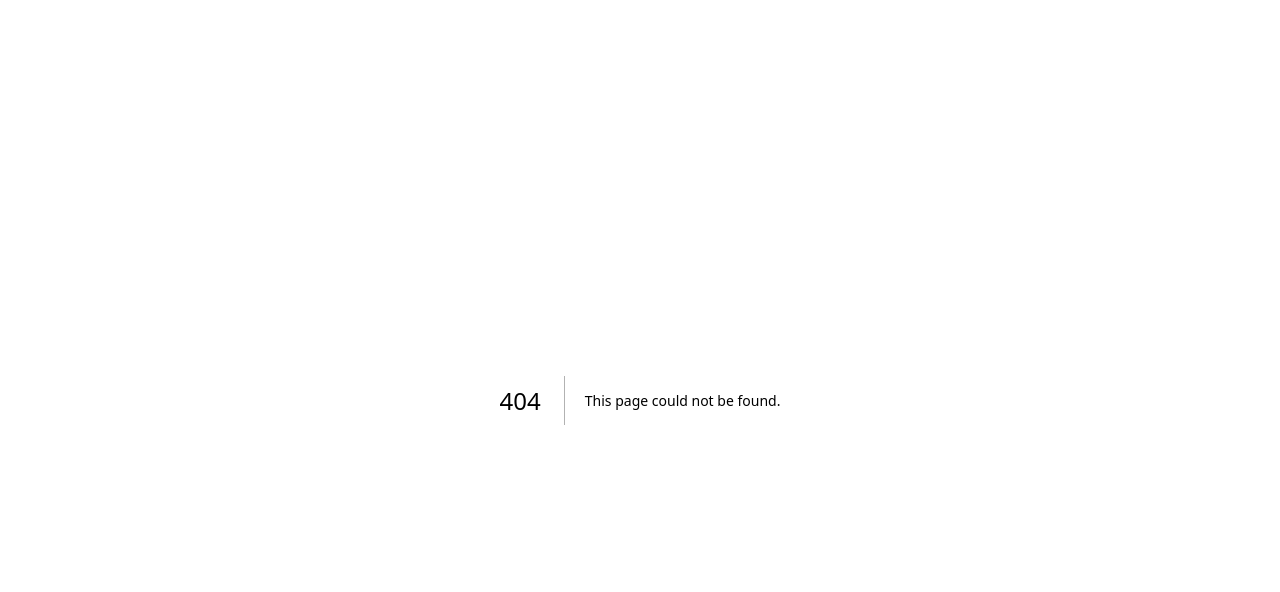
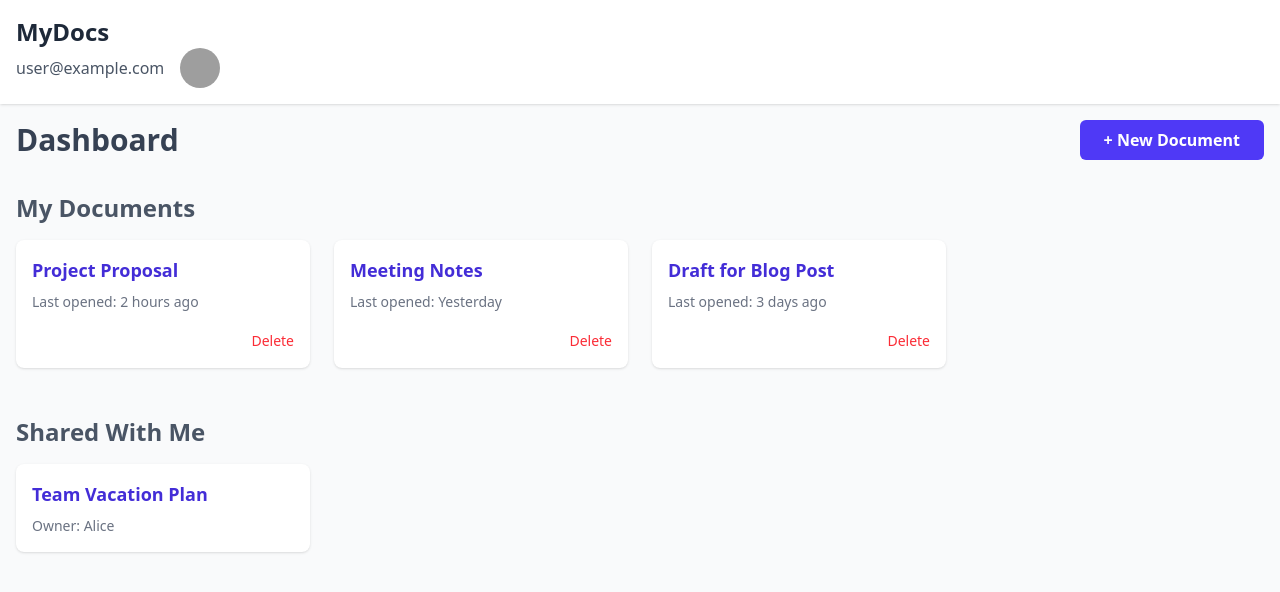
Before and after one commit to rakib-sikder/shared-doc-editor-frontend, a Next.js app: page /dashboard in a window 1280 px wide. Before the commit this address had no page. Shown: the top 592 px of the page. Built offline with nearby package versions, Linux system fonts and the light colour scheme; grey boxes are pictures that could not be loaded.

Commit message:
feat: add dashboard page with document management functionality

```diff
--- /dev/null
+++ b/pages/dashboard.js
@@ -0,0 +1,96 @@
+// pages/dashboard.js
+import { useState } from 'react';
+import { useRouter } from 'next/router';
+import Link from 'next/link';
+
+// Dummy data - replace with API call
+const initialMyDocs = [
+  { id: '1', title: 'Project Proposal', lastOpened: '2 hours ago' },
+  { id: '2', title: 'Meeting Notes', lastOpened: 'Yesterday' },
+  { id: '3', title: 'Draft for Blog Post', lastOpened: '3 days ago' },
+];
+
+const initialSharedDocs = [
+    { id: '4', title: 'Team Vacation Plan', owner: 'Alice' },
+];
+
+
+export default function Dashboard() {
+  const [myDocuments, setMyDocuments] = useState(initialMyDocs);
+  const [sharedDocuments, setSharedDocuments] = useState(initialSharedDocs);
+  const router = useRouter();
+
+  const createNewDocument = () => {
+    // Dummy function
+    const newDocId = Math.random().toString(36).substring(7);
+    console.log('Creating new document...');
+    router.push(`/doc/${newDocId}`);
+  };
+
+  const deleteDocument = (docId) => {
+    // Dummy function
+    setMyDocuments(myDocuments.filter(doc => doc.id !== docId));
+    console.log(`Deleting document ${docId}`);
+  };
+
+  return (
+    <div className="min-h-screen bg-gray-50">
+      {/* Header */}
+      <header className="bg-white shadow-sm">
+        <div className="container px-4 py-4 mx-auto d-flex justify-content-between align-items-center">
+            <h1 className="text-2xl font-bold text-gray-800">MyDocs</h1>
+            <div className="flex items-center">
+                <span className="mr-4 text-gray-600">user@example.com</span>
+                 <img src="https://i.pravatar.cc/40" alt="User Avatar" className="w-10 h-10 rounded-full"/>
+            </div>
+        </div>
+      </header>
+
+      {/* Main Content */}
+      <main className="container p-4 mx-auto">
+        <div className="flex items-center justify-between mb-8">
+            <h2 className="text-3xl font-semibold text-gray-700">Dashboard</h2>
+            <button
+                onClick={createNewDocument}
+                className="px-6 py-2 font-semibold text-white bg-indigo-600 rounded-md hover:bg-indigo-700"
+            >
+                + New Document
+            </button>
+        </div>
+
+        {/* My Documents Section */}
+        <section>
+            <h3 className="mb-4 text-2xl font-semibold text-gray-600">My Documents</h3>
+            <div className="grid grid-cols-1 gap-6 md:grid-cols-2 lg:grid-cols-4">
+               {myDocuments.map((doc) => (
+                    <div key={doc.id} className="p-4 bg-white rounded-lg shadow hover:shadow-lg transition-shadow">
+                       <Link href={`/doc/${doc.id}`} className="text-lg font-bold text-indigo-700">{doc.title}
+                       </Link>
+                       <p className="mt-2 text-sm text-gray-500">Last opened: {doc.lastOpened}</p>
+                       <div className="mt-4 text-right">
+                          <button onClick={() => deleteDocument(doc.id)} className="text-sm font-medium text-red-500 hover:text-red-700">
+                            Delete
+                          </button>
+                       </div>
+                    </div>
+                ))}
+            </div>
+        </section>
+
+        {/* Shared With Me Section */}
+        <section className="mt-12">
+            <h3 className="mb-4 text-2xl font-semibold text-gray-600">Shared With Me</h3>
+             <div className="grid grid-cols-1 gap-6 md:grid-cols-2 lg:grid-cols-4">
+               {sharedDocuments.map((doc) => (
+                    <div key={doc.id} className="p-4 bg-white rounded-lg shadow hover:shadow-lg transition-shadow">
+                       <Link href={`/doc/${doc.id}`} className="text-lg font-bold text-indigo-700">{doc.title}
+                       </Link>
+                       <p className="mt-2 text-sm text-gray-500">Owner: {doc.owner}</p>
+                    </div>
+                ))}
+            </div>
+        </section>
+      </main>
+    </div>
+  );
+}
```
